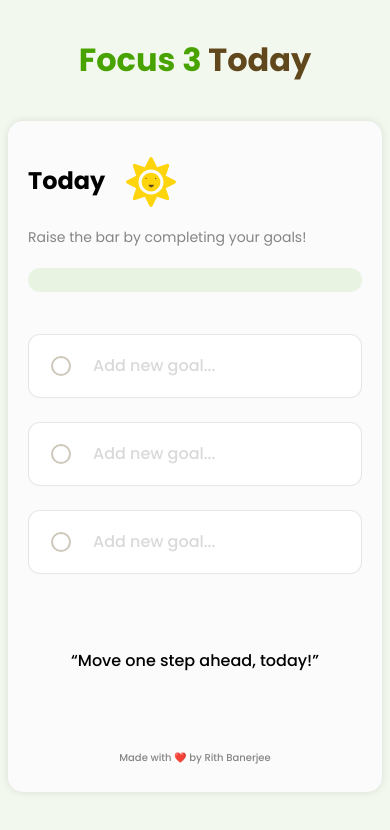
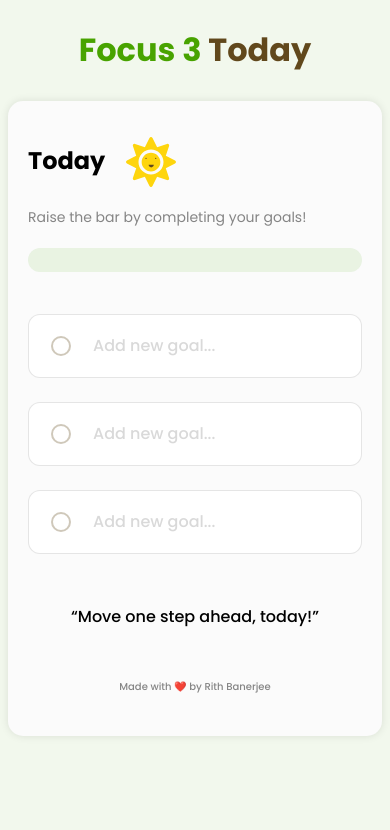
Before and after one commit to Rithb898/Focus-3-Today, a plain HTML site: page index.html in a window 390 px wide. Drawn offline with Linux system fonts and the light colour scheme.

Commit message:
some change in css

```diff
--- a/style.css
+++ b/style.css
@@ -1,5 +1,4 @@
 @import url("https://fonts.googleapis.com/css2?family=Poppins:wght@400;500;700&display=swap");
-
 * {
   box-sizing: border-box;
 }
@@ -125,9 +124,6 @@ main {
 }
 
 .quote {
-  padding-top: 50px;
-  padding-bottom: 45px;
-
   font-weight: 500;
   text-align: center;
 }
@@ -157,7 +153,7 @@ main {
 @media (max-width: 768px) {
   .title {
     font-size: 32px;
-    padding: 15px 0;
+    padding: 5px 0;
   }
 
   .app-container {
@@ -175,8 +171,13 @@ main {
     height: 20px;
   }
 
+  .quote {
+    margin-top: 50px;
+  }
+
   .made-with {
-    margin-top: 32px;
+    margin-top: 50px;
+    margin-bottom: 25px;
   }
 
   .progress-bar {
```
